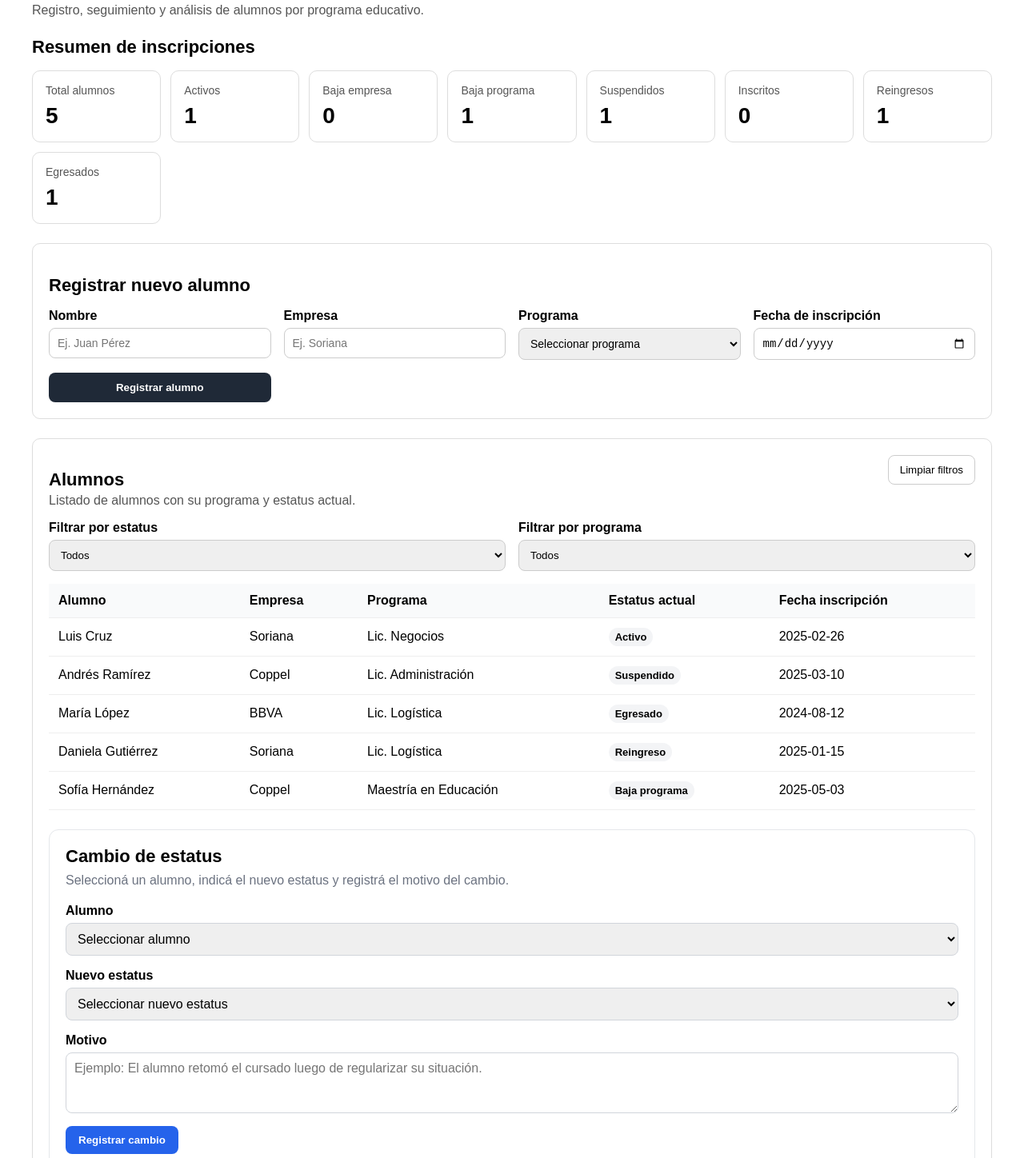
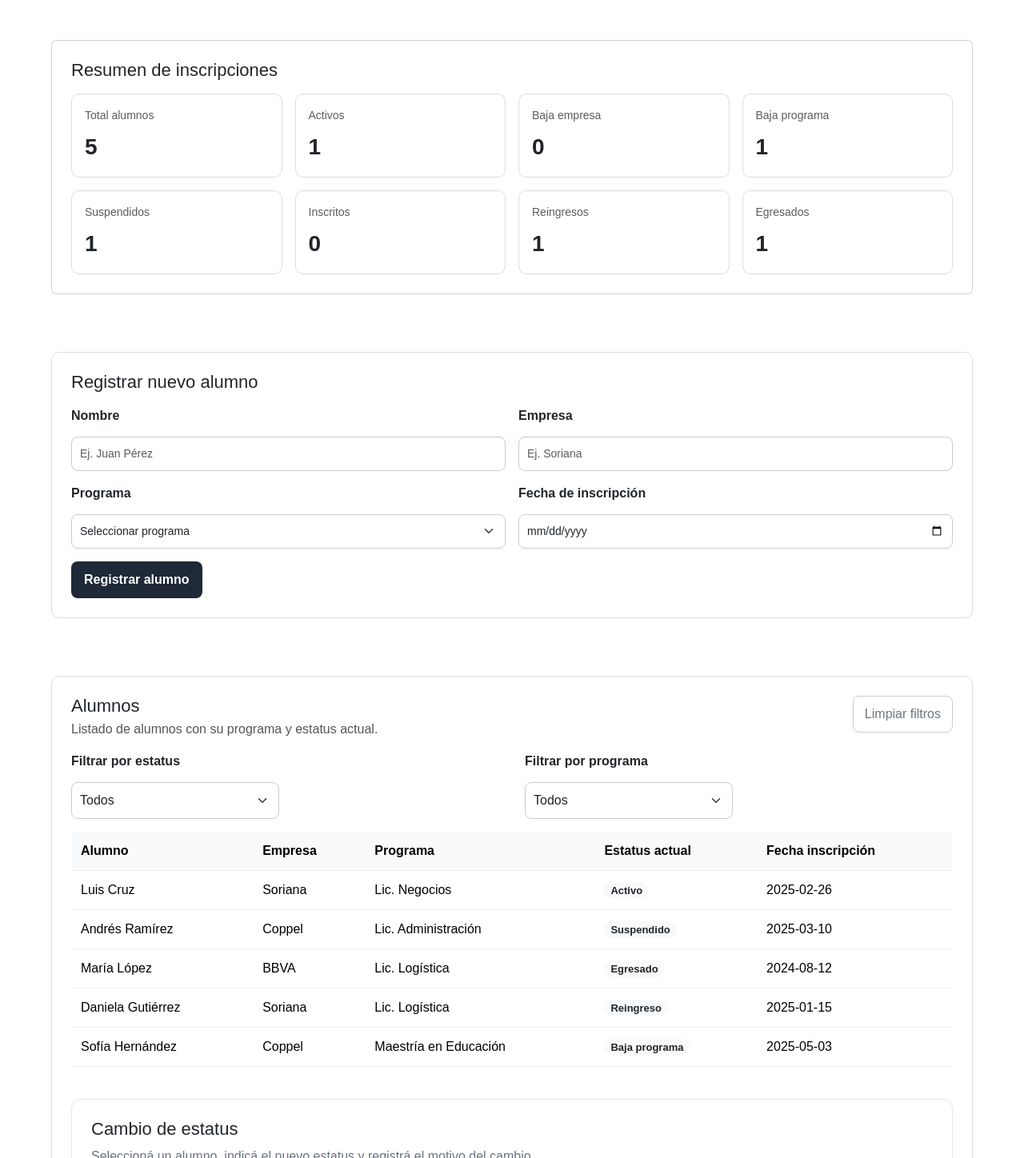
Before and after one commit to FerrariAgustinNicolas/prueba-fullstack-inscripciones, an Angular app in the folder frontend/academiaglobal-inscripciones/: page / in a window 1280 px wide. Shown: the part 102-1550 px from the top of the page at 80% size. Built offline with nearby package versions, Linux system fonts and the light colour scheme.

Commit message:
angular: improve responsive layout with bootstrap

```diff
--- a/frontend/academiaglobal-inscripciones/angular.json
+++ b/frontend/academiaglobal-inscripciones/angular.json
@@ -36,6 +36,7 @@
               }
             ],
             "styles": [
+              "node_modules/bootstrap/dist/css/bootstrap.min.css",
               "src/styles.css"
             ]
           },
--- a/frontend/academiaglobal-inscripciones/package.json
+++ b/frontend/academiaglobal-inscripciones/package.json
@@ -17,6 +17,7 @@
     "@angular/forms": "^22.0.0",
     "@angular/platform-browser": "^22.0.0",
     "@angular/router": "^22.0.0",
+    "bootstrap": "^5.3.3",
     "rxjs": "~7.8.0",
     "tslib": "^2.3.0"
   },
--- a/frontend/academiaglobal-inscripciones/src/app/app.html
+++ b/frontend/academiaglobal-inscripciones/src/app/app.html
@@ -1,10 +1,10 @@
-<main class="app-container">
-  <header class="app-header">
+<main class="app-container container py-4">
+  <header class="app-header mb-4">
     <h1>Sistema de inscripciones</h1>
     <p>Registro, seguimiento y análisis de alumnos por programa educativo.</p>
   </header>
 
-  <section class="layout">
+  <section class="layout d-grid gap-4">
     <app-resumen></app-resumen>
     <app-registro-alumno></app-registro-alumno>
     <app-alumnos-listado></app-alumnos-listado>
--- a/frontend/academiaglobal-inscripciones/src/app/features/alumnos/alumnos-listado/alumnos-listado.html
+++ b/frontend/academiaglobal-inscripciones/src/app/features/alumnos/alumnos-listado/alumnos-listado.html
@@ -1,20 +1,27 @@
-<section class="alumnos-section">
-  <div class="section-header">
+<section class="alumnos-section card p-4 my-4">
+  <div class="section-header d-flex flex-column flex-md-row justify-content-between gap-3 mb-3">
     <div>
       <h2>Alumnos</h2>
       <p>Listado de alumnos con su programa y estatus actual.</p>
     </div>
 
-    <button type="button" class="secondary-button" (click)="limpiarFiltros()">
+    <div>
+      <button
+        type="button"
+        class="secondary-button btn btn-outline-secondary"
+        (click)="limpiarFiltros()"
+      >
         Limpiar filtros
       </button>
     </div>
+  </div>
 
-  <div class="filters">
-    <div class="filter-field">
-      <label for="filtroEstatus">Filtrar por estatus</label>
+  <div class="filters row g-3 mb-3">
+    <div class="filter-field col-12 col-md-6">
+      <label for="filtroEstatus" class="form-label">Filtrar por estatus</label>
       <select
         id="filtroEstatus"
+        class="form-select"
         [ngModel]="filtroEstatus"
         (ngModelChange)="actualizarFiltroEstatus($event)"
       >
@@ -25,10 +32,11 @@
       </select>
     </div>
 
-    <div class="filter-field">
-      <label for="filtroPrograma">Filtrar por programa</label>
+    <div class="filter-field col-12 col-md-6">
+      <label for="filtroPrograma" class="form-label">Filtrar por programa</label>
       <select
         id="filtroPrograma"
+        class="form-select"
         [ngModel]="filtroPrograma"
         (ngModelChange)="actualizarFiltroPrograma($event)"
       >
@@ -40,8 +48,8 @@
     </div>
   </div>
 
-  <div class="table-wrapper">
-    <table>
+  <div class="table-wrapper table-responsive">
+    <table class="table table-hover align-middle">
       <thead>
         <tr>
           <th>Alumno</th>
@@ -58,7 +66,7 @@
           <td>{{ alumno.empresa }}</td>
           <td>{{ alumno.programa }}</td>
           <td>
-            <span class="status-badge">
+            <span class="status-badge badge bg-light text-dark">
               {{ formatearEstatus(alumno.estatusActual) }}
             </span>
           </td>
@@ -67,5 +75,6 @@
       </tbody>
     </table>
   </div>
+
   <app-cambio-estatus></app-cambio-estatus>
 </section>
--- a/frontend/academiaglobal-inscripciones/src/app/features/alumnos/cambio-estatus/cambio-estatus.html
+++ b/frontend/academiaglobal-inscripciones/src/app/features/alumnos/cambio-estatus/cambio-estatus.html
@@ -1,16 +1,17 @@
-<section class="panel-cambio-estatus">
+<section class="panel-cambio-estatus card p-4 mt-4">
   <h2>Cambio de estatus</h2>
 
   <p class="descripcion">
     Seleccioná un alumno, indicá el nuevo estatus y registrá el motivo del cambio.
   </p>
 
-  <form [formGroup]="form" (ngSubmit)="registrarCambio()" class="form-cambio">
-    <div class="campo">
-      <label for="alumnoId">Alumno</label>
+  <form [formGroup]="form" (ngSubmit)="registrarCambio()" class="row g-3">
+    <div class="campo col-12">
+      <label for="alumnoId" class="form-label">Alumno</label>
 
       <select
         id="alumnoId"
+        class="form-select"
         formControlName="alumnoId"
         (change)="onSeleccionarAlumno()"
       >
@@ -29,17 +30,21 @@
       </small>
     </div>
 
-    <div class="estatus-actual" *ngIf="alumnoSeleccionado">
+    <div class="estatus-actual alert alert-light border mb-0 col-12" *ngIf="alumnoSeleccionado">
       <span>Estatus actual:</span>
       <strong>
         {{ obtenerEtiquetaEstatus(alumnoSeleccionado.estatusActual) }}
       </strong>
     </div>
 
-    <div class="campo">
-      <label for="nuevoEstatus">Nuevo estatus</label>
+    <div class="campo col-12">
+      <label for="nuevoEstatus" class="form-label">Nuevo estatus</label>
 
-      <select id="nuevoEstatus" formControlName="nuevoEstatus">
+      <select
+        id="nuevoEstatus"
+        class="form-select"
+        formControlName="nuevoEstatus"
+      >
         <option value="">Seleccionar nuevo estatus</option>
 
         <option
@@ -56,11 +61,12 @@
       </small>
     </div>
 
-    <div class="campo">
-      <label for="motivo">Motivo</label>
+    <div class="campo col-12">
+      <label for="motivo" class="form-label">Motivo</label>
 
       <textarea
         id="motivo"
+        class="form-control"
         rows="3"
         formControlName="motivo"
         placeholder="Ejemplo: El alumno retomó el cursado luego de regularizar su situación."
@@ -71,30 +77,37 @@
       </small>
     </div>
 
-    <div class="acciones">
-      <button type="submit">
+    <div class="acciones col-12">
+      <button type="submit" class="btn btn-primary">
         Registrar cambio
       </button>
     </div>
 
-    <p class="mensaje-exito" *ngIf="mensajeExito">
-      {{ mensajeExito }}
-    </p>
+    <div class="col-12" *ngIf="mensajeExito">
+      <p class="mensaje-exito alert alert-success mb-0">
+        {{ mensajeExito }}
+      </p>
+    </div>
 
-    <p class="mensaje-error" *ngIf="mensajeError">
-      {{ mensajeError }}
-    </p>
+    <div class="col-12" *ngIf="mensajeError">
+      <p class="mensaje-error alert alert-danger mb-0">
+        {{ mensajeError }}
+      </p>
+    </div>
   </form>
 
-  <section class="historial" *ngIf="alumnoSeleccionado">
+  <section class="historial mt-4" *ngIf="alumnoSeleccionado">
     <h3>Historial de cambios</h3>
 
     <p class="descripcion-historial">
       Movimientos registrados para {{ alumnoSeleccionado.nombre }}.
     </p>
 
-    <div class="tabla-contenedor" *ngIf="historialSeleccionado.length > 0; else sinHistorial">
-      <table class="tabla-historial">
+    <div
+      class="tabla-contenedor table-responsive"
+      *ngIf="historialSeleccionado.length > 0; else sinHistorial"
+    >
+      <table class="tabla-historial table table-sm table-hover align-middle">
         <thead>
           <tr>
             <th>Fecha</th>
@@ -120,7 +133,7 @@
     </div>
 
     <ng-template #sinHistorial>
-      <p class="sin-historial">
+      <p class="sin-historial alert alert-light border mb-0">
         El alumno todavía no tiene movimientos registrados.
       </p>
     </ng-template>
--- a/frontend/academiaglobal-inscripciones/src/app/features/registro/registro-alumno/registro-alumno.html
+++ b/frontend/academiaglobal-inscripciones/src/app/features/registro/registro-alumno/registro-alumno.html
@@ -1,12 +1,13 @@
-<section class="registro-section">
+<section class="registro-section card p-4 my-4">
   <h2>Registrar nuevo alumno</h2>
 
-  <form class="registro-form" [formGroup]="registroForm" (ngSubmit)="registrarAlumno()">
-    <div class="form-field">
-      <label for="nombre">Nombre</label>
+  <form class="row g-3" [formGroup]="registroForm" (ngSubmit)="registrarAlumno()">
+    <div class="form-field col-12 col-md-6">
+      <label for="nombre" class="form-label">Nombre</label>
       <input
         id="nombre"
         type="text"
+        class="form-control"
         formControlName="nombre"
         placeholder="Ej. Juan Pérez"
       />
@@ -15,11 +16,12 @@
       </small>
     </div>
 
-    <div class="form-field">
-      <label for="empresa">Empresa</label>
+    <div class="form-field col-12 col-md-6">
+      <label for="empresa" class="form-label">Empresa</label>
       <input
         id="empresa"
         type="text"
+        class="form-control"
         formControlName="empresa"
         placeholder="Ej. Soriana"
       />
@@ -28,9 +30,13 @@
       </small>
     </div>
 
-    <div class="form-field">
-      <label for="programaId">Programa</label>
-      <select id="programaId" formControlName="programaId">
+    <div class="form-field col-12 col-md-6">
+      <label for="programaId" class="form-label">Programa</label>
+      <select
+        id="programaId"
+        class="form-select"
+        formControlName="programaId"
+      >
         <option value="">Seleccionar programa</option>
         <option
           *ngFor="let programa of programas$ | async"
@@ -44,11 +50,12 @@
       </small>
     </div>
 
-    <div class="form-field">
-      <label for="fechaInscripcion">Fecha de inscripción</label>
+    <div class="form-field col-12 col-md-6">
+      <label for="fechaInscripcion" class="form-label">Fecha de inscripción</label>
       <input
         id="fechaInscripcion"
         type="date"
+        class="form-control"
         formControlName="fechaInscripcion"
       />
       <small *ngIf="campoInvalido('fechaInscripcion')">
@@ -56,8 +63,10 @@
       </small>
     </div>
 
-    <button type="submit">
-      Registrar alumno
+    <div class="col-12">
+    <button type="submit" class="btn btn-primary">
+        Registrar alumno
     </button>
+    </div>
   </form>
 </section>
--- a/frontend/academiaglobal-inscripciones/src/app/features/resumen/resumen/resumen.html
+++ b/frontend/academiaglobal-inscripciones/src/app/features/resumen/resumen/resumen.html
@@ -1,45 +1,61 @@
-<section class="resumen-section" *ngIf="resumen$ | async as resumen">
+<section class="resumen-section card p-4 my-4" *ngIf="resumen$ | async as resumen">
   <h2>Resumen de inscripciones</h2>
 
-  <div class="cards-grid">
-    <article class="summary-card">
-      <span class="card-label">Total alumnos</span>
+  <div class="row g-3">
+    <div class="col-12 col-sm-6 col-lg-3">
+      <article class="summary-card card h-100 p-3">
+        <span class="card-label text-muted">Total alumnos</span>
         <strong>{{ resumen.total }}</strong>
       </article>
+    </div>
 
-    <article class="summary-card">
-      <span class="card-label">Activos</span>
+    <div class="col-12 col-sm-6 col-lg-3">
+      <article class="summary-card card h-100 p-3">
+        <span class="card-label text-muted">Activos</span>
         <strong>{{ resumen.activos }}</strong>
       </article>
+    </div>
 
-    <article class="summary-card">
-      <span class="card-label">Baja empresa</span>
+    <div class="col-12 col-sm-6 col-lg-3">
+      <article class="summary-card card h-100 p-3">
+        <span class="card-label text-muted">Baja empresa</span>
         <strong>{{ resumen.bajasEmpresa }}</strong>
       </article>
+    </div>
 
-    <article class="summary-card">
-      <span class="card-label">Baja programa</span>
+    <div class="col-12 col-sm-6 col-lg-3">
+      <article class="summary-card card h-100 p-3">
+        <span class="card-label text-muted">Baja programa</span>
         <strong>{{ resumen.bajasPrograma }}</strong>
       </article>
+    </div>
 
-    <article class="summary-card">
-      <span class="card-label">Suspendidos</span>
+    <div class="col-12 col-sm-6 col-lg-3">
+      <article class="summary-card card h-100 p-3">
+        <span class="card-label text-muted">Suspendidos</span>
         <strong>{{ resumen.suspendidos }}</strong>
       </article>
+    </div>
 
-    <article class="summary-card">
-      <span class="card-label">Inscritos</span>
+    <div class="col-12 col-sm-6 col-lg-3">
+      <article class="summary-card card h-100 p-3">
+        <span class="card-label text-muted">Inscritos</span>
         <strong>{{ resumen.inscritos }}</strong>
       </article>
+    </div>
 
-    <article class="summary-card">
-      <span class="card-label">Reingresos</span>
+    <div class="col-12 col-sm-6 col-lg-3">
+      <article class="summary-card card h-100 p-3">
+        <span class="card-label text-muted">Reingresos</span>
         <strong>{{ resumen.reingresos }}</strong>
       </article>
+    </div>
 
-    <article class="summary-card">
-      <span class="card-label">Egresados</span>
+    <div class="col-12 col-sm-6 col-lg-3">
+      <article class="summary-card card h-100 p-3">
+        <span class="card-label text-muted">Egresados</span>
         <strong>{{ resumen.egresados }}</strong>
       </article>
     </div>
+  </div>
 </section>
```
Also changed, not shown: 1 other file (tests, documents, lock files or other folders). Lines whose indentation alone changed are shown as unchanged.
